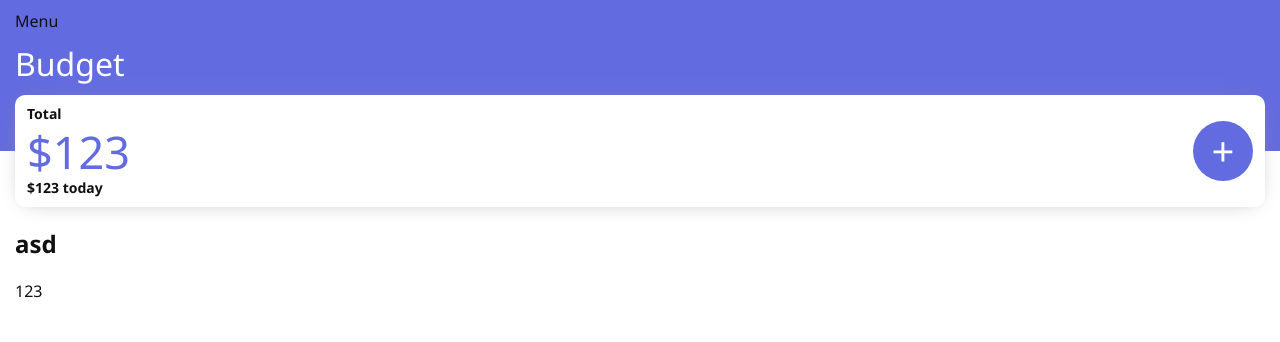
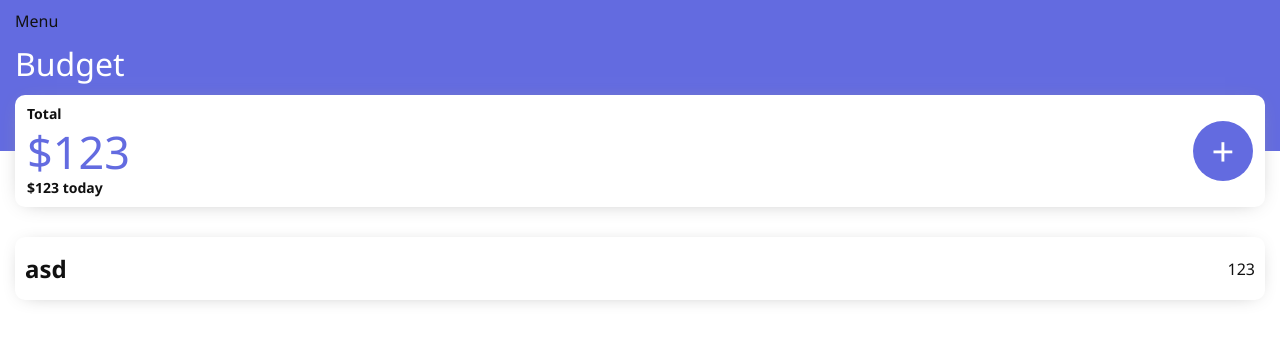
Before and after one commit to JasonDollar/Budget-app-frontend, a React (Create React App) app: page /expenses in a window 1280 px wide. Shown: the top 342 px of the page. Built offline with nearby package versions, Linux system fonts and the light colour scheme.

Commit message:
styling expense list item

```diff
--- a/src/components/ExpenseListItem.js
+++ b/src/components/ExpenseListItem.js
@@ -1,14 +1,34 @@
 import React from 'react'
 import { Link } from 'react-router-dom'
+import styled from 'styled-components'
+
+const ListItem = styled.li`
+  margin: 1rem 0;
+  padding: 1.5rem 1rem;
+  /* border: 1px solid red; */
+  border-radius: 1rem;
+
+  background: #fff;
+  box-shadow: ${props => props.theme.boxShadow};
+  .expenseLink {
+    display: flex;
+    justify-content: space-between;
+    align-items: center;
+  }
+
+  h2 {
+    margin: 0;
+  }
+`
 
 const ExpenseListItem = ({expense}) => {
   return (
-    <li>
-      <Link to={`/expenses/${expense._id}`}>
+    <ListItem>
+      <Link to={`/expenses/${expense._id}`} className="expenseLink">
         <h2>{expense.title}</h2>
         <p>{expense.amount}</p>
       </Link>
-    </li>
+    </ListItem>
   )
 }
 
--- a/src/components/Total.js
+++ b/src/components/Total.js
@@ -4,8 +4,9 @@ import styled from 'styled-components'
 import { calculateTotal } from '../lib/calcTotal'
 
 const TotalBox = styled.div`
-  margin: 1.5rem;
+  margin: 0 1.5rem;
   margin-top: -${props => props?.boxSize / 2}px;
+  margin-bottom: 3rem;
   background: #fff;
   box-shadow: 0px 2px 20px -10px #999;
   border-radius: 10px;
--- a/src/components/styles/theme.js
+++ b/src/components/styles/theme.js
@@ -1,3 +1,4 @@
 export const theme = {
-  indigo: '#636be0'
+  indigo: '#636be0',
+  boxShadow: '0px 2px 20px -10px #999',
 }
```
